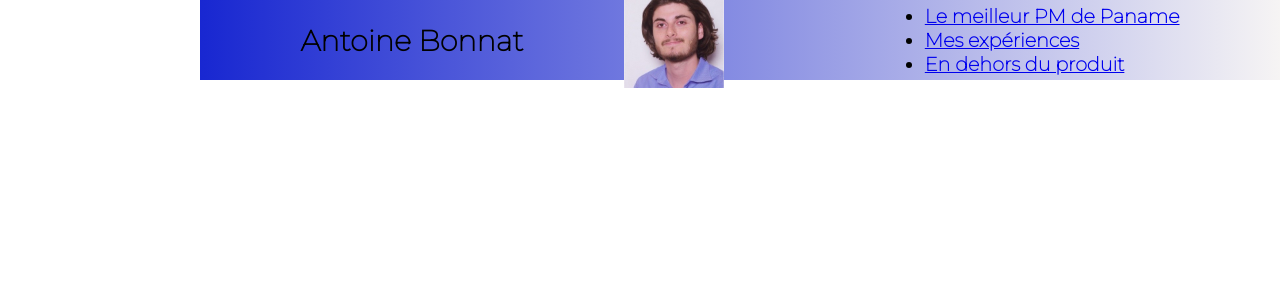
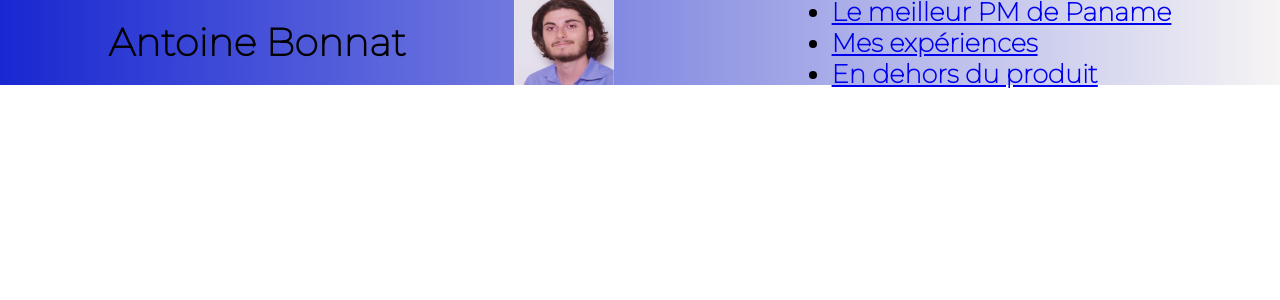
Before and after one commit to YungAntonov/PFS, a React (Create React App) app: page / in a window 1280 px wide. Shown: the top 300 px of the page. Built offline with nearby package versions, Linux system fonts and the light colour scheme.

Commit message:
ajout du flex sur la navbar

```diff
--- a/src/components /Navbar/Navbar.css
+++ b/src/components /Navbar/Navbar.css
@@ -1,12 +1,12 @@
 .NavbarItems {
     background : linear-gradient(90deg, rgb(24, 39, 209) 0%, rgb(246, 244, 244) 100%);
-    height: 80px;
+    height: 85px;
+    width: flex;
     display: flex;
-    margin-left: 200px;
     justify-content: center;
     justify-content: space-evenly;
     align-items: center;
-    font-size: 1.2rem;
+    font-size: 1.6rem;
 }
 
 .navbar-logo {
--- a/src/components /Navbar/Navbar.js
+++ b/src/components /Navbar/Navbar.js
@@ -7,8 +7,9 @@ class Navbar extends Component {
     render () {
         return (
             <nav className= "NavbarItems">
+
                 <h1 className="navbarlogo">Antoine Bonnat </h1>
-                <div className='imglogo'> <img src="./Antoine.jpeg" width={100} height={100} alt='arf'></img>
+                <div className='imglogo'> <img src="./Antoine.jpeg" width={100} height={90} alt='arf'></img>
                                                          </div>
                 <div className="menu-icon">
 
```
